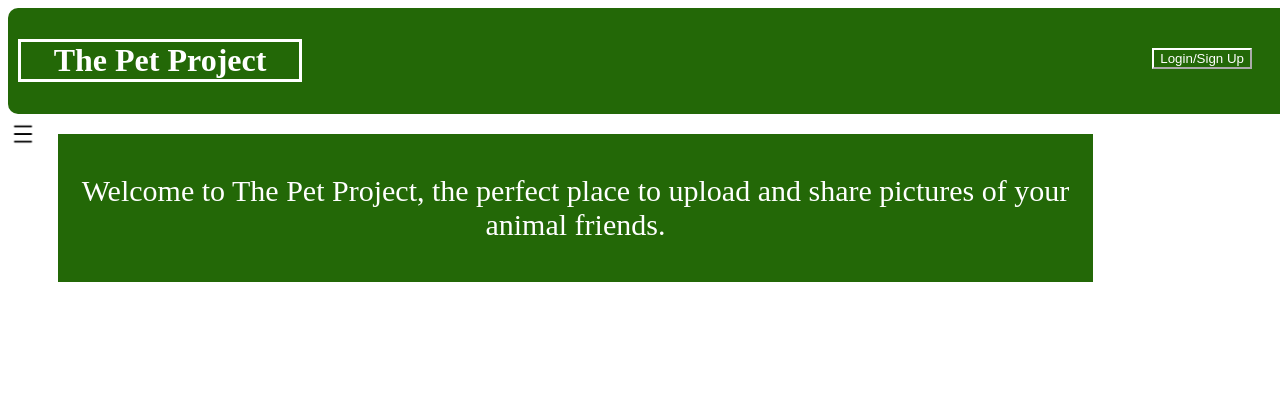
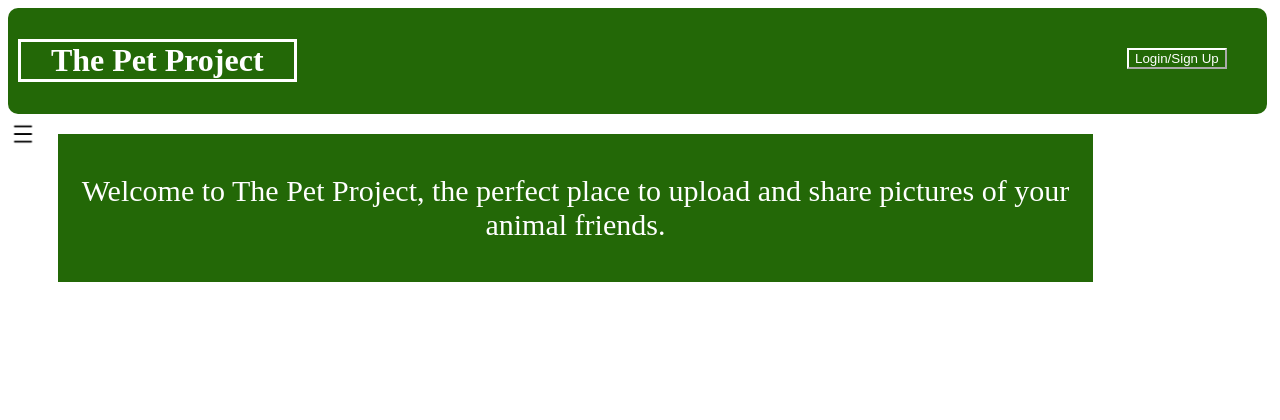
Before and after one commit to AdmiralCasio/thepetproject, a Django app: page / in a window 1280 px wide. Shown: the top 420 px of the page. Run offline with Django 4.2, Linux system fonts and the light colour scheme; data that the repository does not hold is empty.

Commit message:
Altered css

```diff
--- a/thepetproject/static/base.css
+++ b/thepetproject/static/base.css
@@ -4,7 +4,7 @@ header{
     background-color: var(--background_green);
     display: inline-block;
     height: 100%;
-    width: 100%;
+    width: 98%;
     color: white;
     padding: 10px;
     border-radius: 10px;
```
